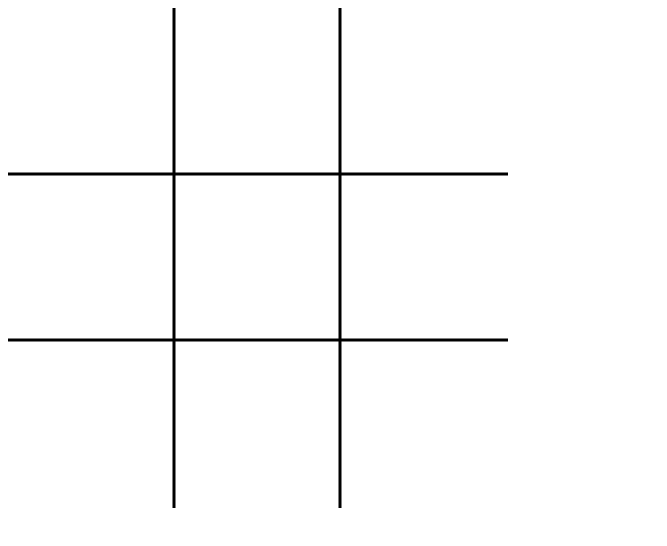
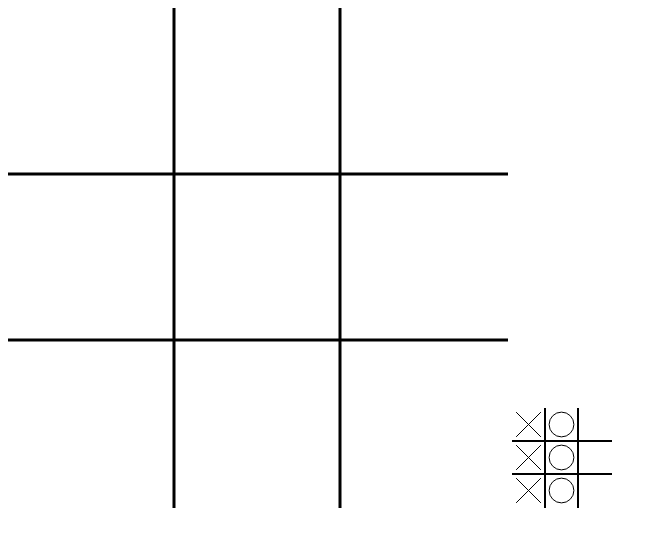
Before and after one commit to jbutz/HTML5TicTacToe, a plain HTML site: page index.html in a window 1280 px wide. Shown: the whole page, without its empty margins (0-667 px from the left). Drawn offline with Linux system fonts and the light colour scheme.

Commit message:
Began function to draw boards based on JSON input

```diff
--- a/index.html
+++ b/index.html
@@ -220,10 +220,77 @@
 			localStorage.setItem(window.TicTacToe.lsName, JSON.stringify(ls));
 		}
 	}
+	function drawMiniBoard(canvas,board)
+	{
+		var b = canvas.getContext("2d");
+		var w = canvas.width;
+		var h = canvas.height;
+		var spaceW = Math.floor(w / 3);
+		var spaceH = Math.floor(h / 3);
+
+		// Draw Lines
+		b.beginPath();
+		b.lineWidth = 2;
+		b.strokeStyle = "#000000";
+
+		b.moveTo(spaceW,0); b.lineTo(spaceW,h); // Vertical
+		b.moveTo(spaceW * 2 ,0); b.lineTo(spaceW * 2,h); // Vertical
+		b.moveTo(0,spaceH); b.lineTo(w,spaceH); // Horizontal
+		b.moveTo(0,spaceH * 2); b.lineTo(w,spaceH * 2); // Horizontal
+		b.stroke();
+
+		// Draw the pieces
+		console.log("Board", board);
+		for(c = 0; c < 3; c++)
+		{
+			for(r = 0; r < 3; r++)
+			{
+
+		b.beginPath();
+		b.lineWidth = 1;
+		b.strokeStyle = "#000000";
+console.log(c + "," + r + ": "+ board[c][r]);
+				if(board[c][r] == 0)
+				{
+					// X
+					var offset = 0;
+					if(spaceW <= spaceH)
+						offset = spaceW;
+					else
+						offset = spaceH;
+					offset = offset / 2;
+					offset -= offset * 0.75;
+
+					var l1 = {'start': {'x': spaceW * c + offset , 'y': spaceH * r + offset}, 'end': {'x': spaceW * c + spaceW - offset ,'y': spaceH * r + spaceH - offset}};
+					var l2 = {'start': {'x': spaceW * c + spaceW - offset , 'y': spaceH * r + offset}, 'end': {'x': spaceW * c + offset ,'y': spaceH * r + spaceH - offset}};
+					b.moveTo(l1.start.x,l1.start.y); b.lineTo(l1.end.x,l1.end.y);
+					b.moveTo(l2.start.x,l2.start.y); b.lineTo(l2.end.x,l2.end.y);
+				}
+				else if(board[c][r] == 1)
+				{
+					// O
+					var x = spaceW * c + (spaceW * 0.5);
+					var y = spaceH * r + (spaceH * 0.5);
+					// Choose which is less
+					var radius = 0;
+					if(spaceW <= spaceH)
+						radius = spaceW;
+					else
+						radius = spaceH;
+					radius = radius / 2;
+					radius -= radius * 0.25;
+					b.arc(x, y, radius, 0, Math.PI * 2, false);
+				}
+			b.stroke();
+			}
+		}
+	}
 	</script>
 </head>
 <body>
 <canvas id="tttBoard" width="500px" height="500px">Your browser does not seem to support the canvas element. Try Firefox or Chrome!</canvas>
-<script>window.TicTacToe.drawBoard();</script>
+
+<canvas id="test" width="100px" height="100px"></canvas>
+<script>window.TicTacToe.drawBoard(); drawMiniBoard(document.getElementById('test'),JSON.parse("[[0,0,0],[1,1,1],[null,null,null]]"));</script>
 </body>
 </html>
```
